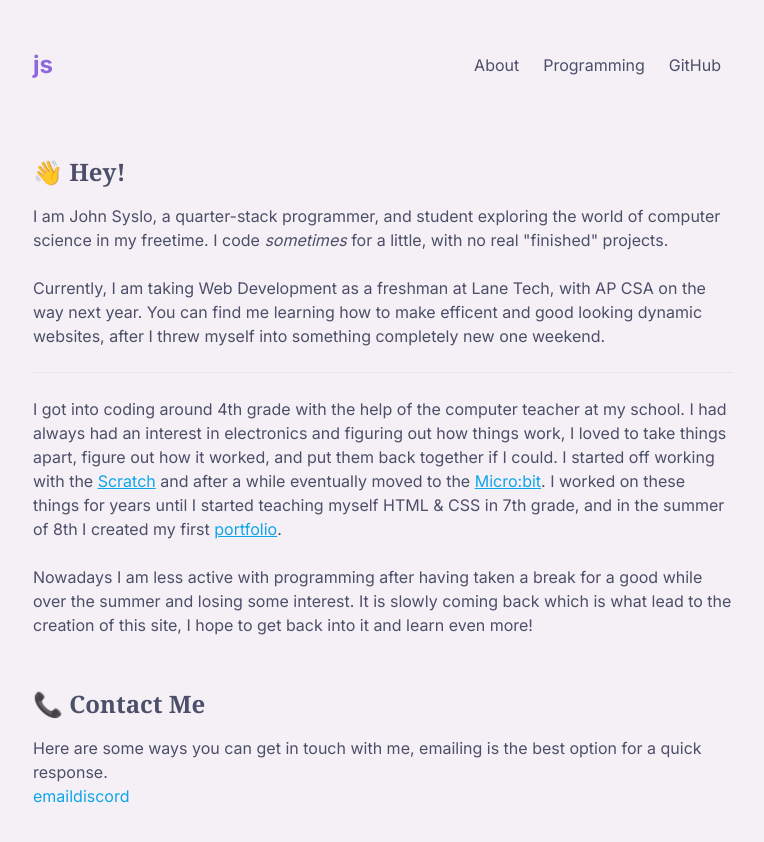
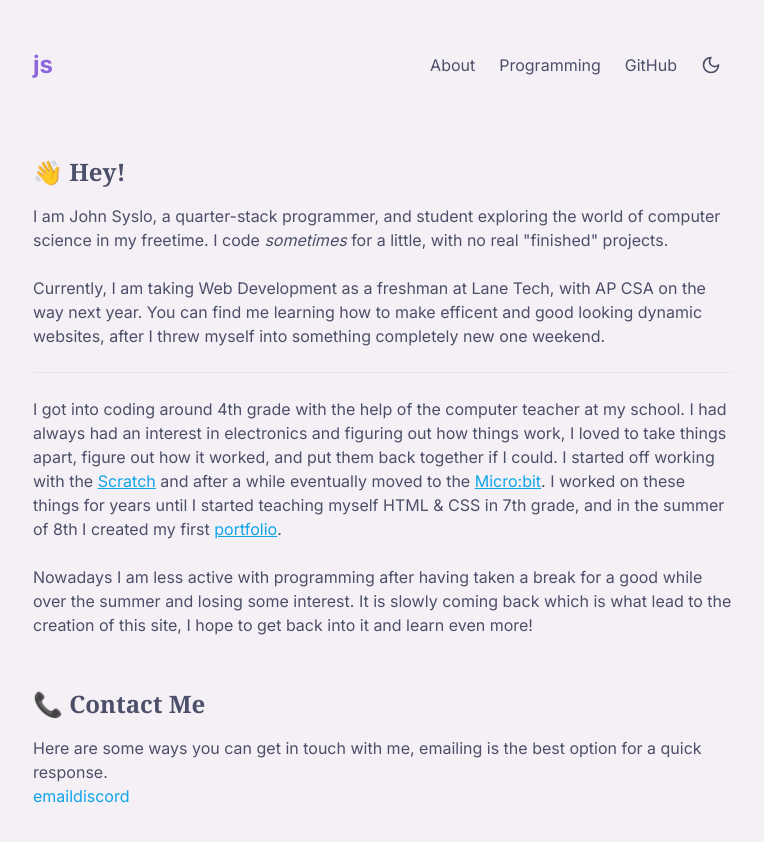
Before and after one commit to johnsyslo/portfolio, a Next.js app: page /about in a window 1280 px wide. Shown: the top 842 px of the page, without its empty margins (257-1021 px from the left). Built offline with nearby package versions, Linux system fonts and the light colour scheme.

Commit message:
fix: check for system theme

```diff
--- a/src/components/navbar/ThemeSwitcher.tsx
+++ b/src/components/navbar/ThemeSwitcher.tsx
@@ -10,7 +10,7 @@ export default function ThemeSwitch() {
 
   useEffect(() => {
     setMounted(true);
-    if (!theme) {
+    if (!theme || theme == 'system') {
       setTheme('light');
     }
   }, []);
```
